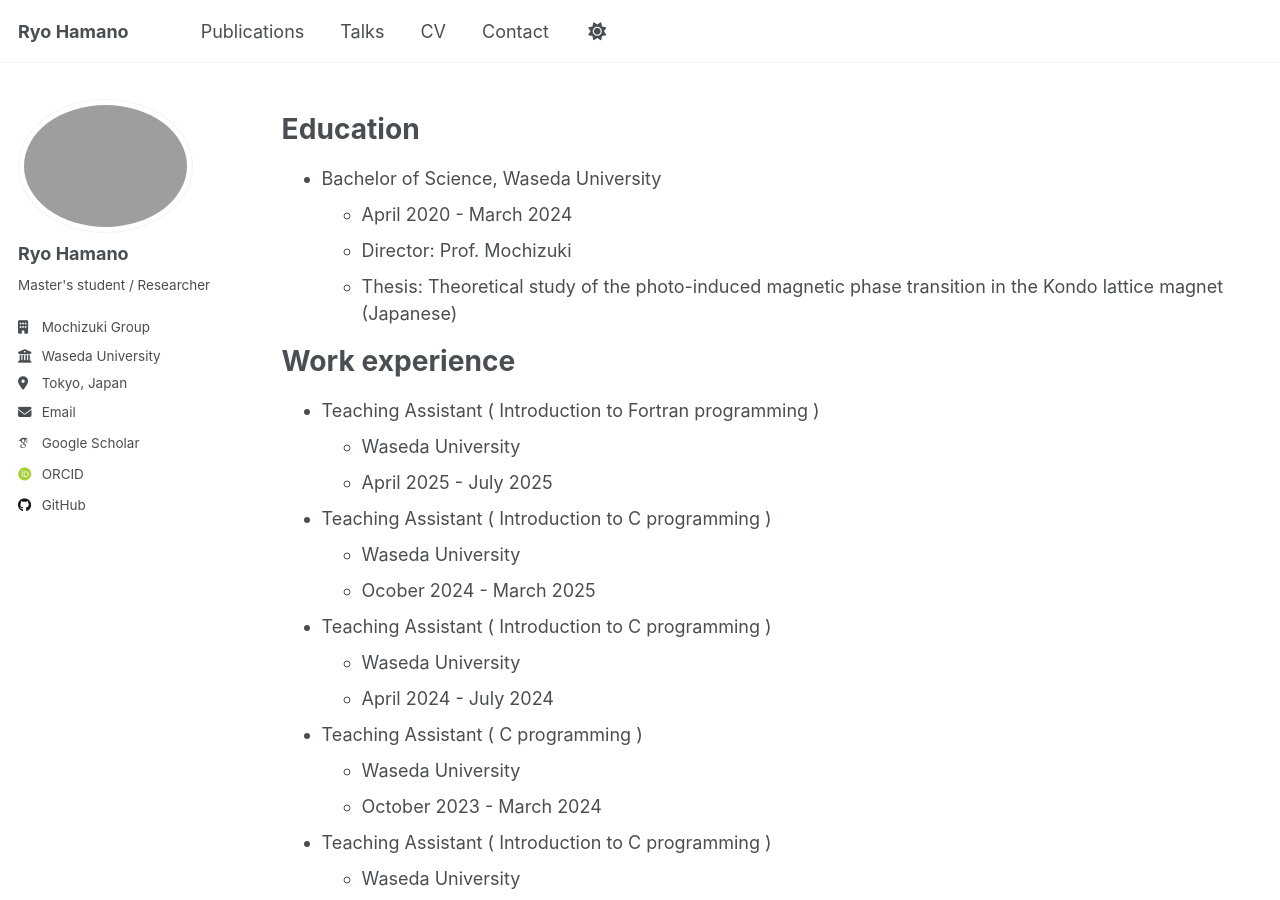
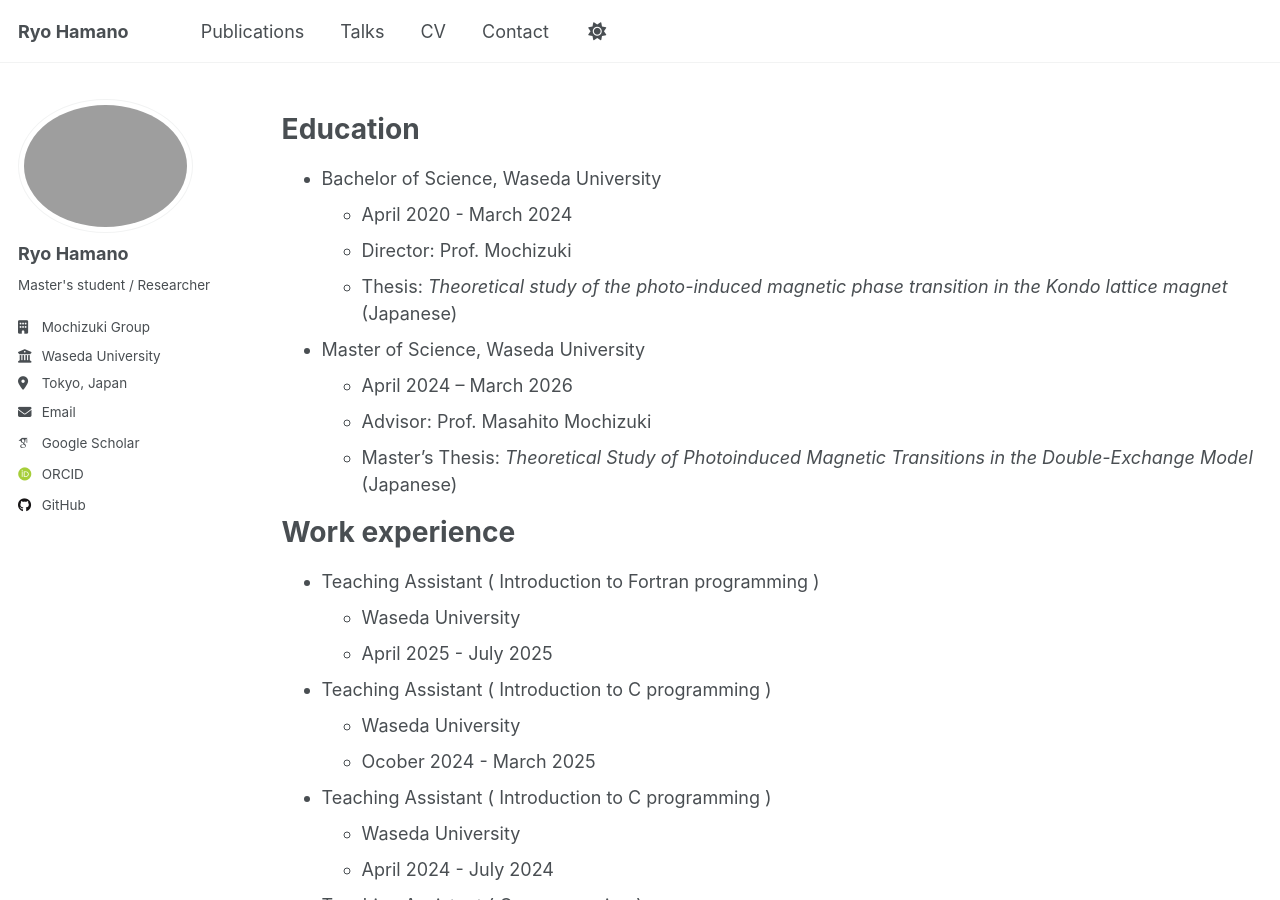
Before and after one commit to ryohamano/ryohamano.github.io, a Jekyll site: the page built from _pages/en/cv_en.md, in a window 1280 px wide and 900 px high. Built offline with Jekyll 4.4.1, drawn with Linux system fonts in a browser that asks for light colours; some web fonts are replaced.

Commit message:
Update CV with Master's degree and thesis formatting
Added Master's degree information and formatted thesis titles.

```diff
--- a/_pages/en/cv_en.md
+++ b/_pages/en/cv_en.md
@@ -16,7 +16,12 @@ Education
 * Bachelor of Science, Waseda University
   * April 2020 - March 2024
   * Director: Prof. Mochizuki
-  * Thesis: Theoretical study of the photo-induced magnetic phase transition in the Kondo lattice magnet (Japanese)
+  * Thesis: *Theoretical study of the photo-induced magnetic phase transition in the Kondo lattice magnet* (Japanese)
+* Master of Science, Waseda University
+  * April 2024 – March 2026
+  * Advisor: Prof. Masahito Mochizuki
+  * Master's Thesis: *Theoretical Study of Photoinduced Magnetic Transitions in the Double-Exchange Model*  (Japanese)
+
 
 Work experience
 ======
```
